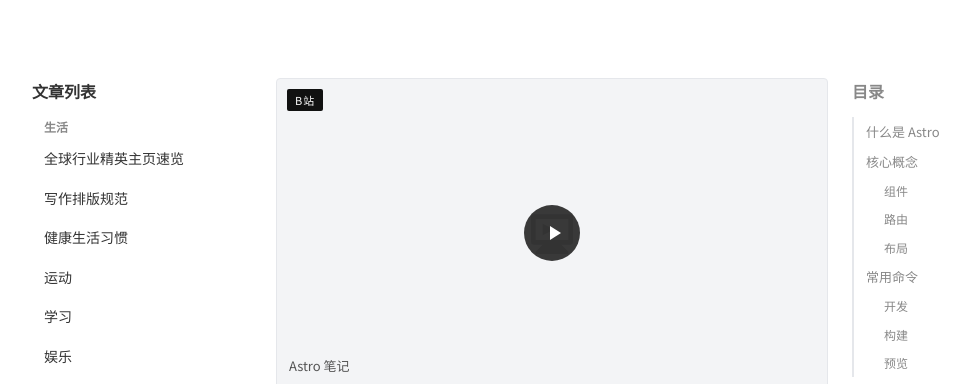
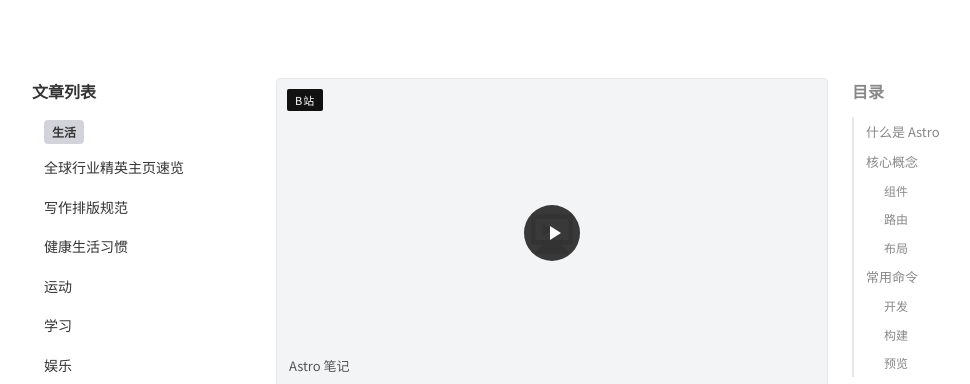
Before and after one commit to zzdabendan/zzdabendan.github.io, an Astro site: page /kb/astro-basics in a window 1280 px wide. Shown: the part 67-451 px from the top of the page, without its empty margins (98-1068 px from the left). Built offline with nearby package versions, Linux system fonts and the light colour scheme; Astro itself is replaced by a stand-in of ours.

Commit message:
知识库侧栏分组标题改用灰底圆角样式，提升分组辨识度

```diff
--- a/src/pages/kb/[...slug].astro
+++ b/src/pages/kb/[...slug].astro
@@ -126,10 +126,14 @@ const toc = headings.filter((h) => h.depth >= 2 && h.depth <= 4);
 	}
 
 	.article-group-title {
+		display: inline-block;
 		font-size: 12px;
 		font-weight: 600;
-		color: var(--muted);
-		margin: 0 0 4px 12px;
+		color: var(--text);
+		background: #d1d5db;
+		border-radius: 4px;
+		padding: 2px 8px;
+		margin: 0 0 6px 12px;
 	}
 
 	.article-sublist {
--- a/src/pages/kb/index.astro
+++ b/src/pages/kb/index.astro
@@ -177,10 +177,14 @@ const toc = [
 	}
 
 	.article-group-title {
+		display: inline-block;
 		font-size: 12px;
 		font-weight: 600;
-		color: var(--muted);
-		margin: 0 0 4px 12px;
+		color: var(--text);
+		background: #d1d5db;
+		border-radius: 4px;
+		padding: 2px 8px;
+		margin: 0 0 6px 12px;
 	}
 
 	.article-sublist {
```
